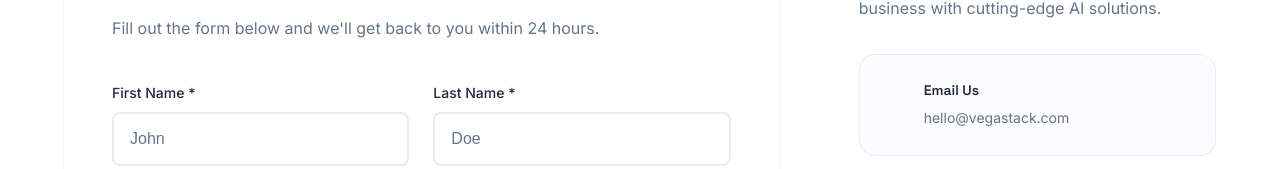
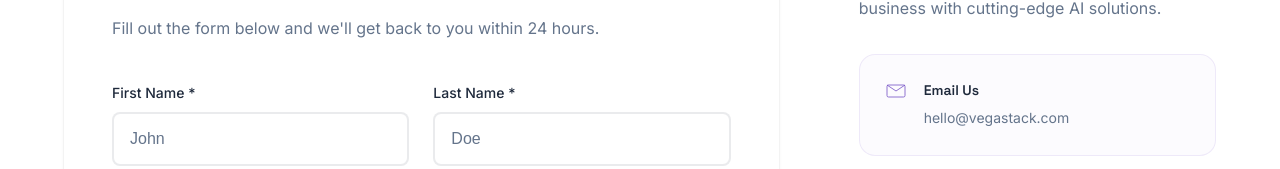
Before and after one commit to skystackeg/vegastackit1, an Angular app: page /contact in a window 1280 px wide. Shown: the part 608-777 px from the top of the page. Built offline with nearby package versions, Linux system fonts and the light colour scheme.

Commit message:
fixed the svgs in contact

```diff
--- a/src/app/pages/contact/contact.component.ts
+++ b/src/app/pages/contact/contact.component.ts
@@ -2,7 +2,15 @@
 import { Component, AfterViewInit, OnInit } from '@angular/core';
 import { CommonModule } from '@angular/common';
 import { ReactiveFormsModule, FormBuilder, FormGroup, Validators } from '@angular/forms';
+import { DomSanitizer, SafeHtml } from '@angular/platform-browser';
 import { GsapAnimations } from '../../shared/animations/gsap-animations';
+
+interface ContactInfo {
+  title: string;
+  value: string;
+  href: string;
+  icon: SafeHtml;
+}
 
 @Component({
   selector: 'app-contact',
@@ -15,47 +23,7 @@ export class ContactComponent implements OnInit, AfterViewInit {
   contactForm: FormGroup;
   isSubmitting = false;
   isSubmitted = false;
-
-  contactInfo = [
-    {
-      title: 'Email Us',
-      value: 'hello@vegastack.com',
-      href: 'mailto:hello@vegastack.com',
-      icon: `<svg viewBox="0 0 64 64" fill="none">
-        <rect x="8" y="16" width="48" height="32" rx="4" stroke="currentColor" stroke-width="2" fill="none"/>
-        <path d="M8 16L32 32L56 16" stroke="currentColor" stroke-width="2"/>
-      </svg>`
-    },
-    {
-      title: 'Call Us',
-      value: '+1 (555) 123-4567',
-      href: 'tel:+15551234567',
-      icon: `<svg viewBox="0 0 64 64" fill="none">
-        <path d="M16 8C12.6863 8 10 10.6863 10 14V50C10 53.3137 12.6863 56 16 56H48C51.3137 56 54 53.3137 54 50V14C54 10.6863 51.3137 8 48 8H16Z" stroke="currentColor" stroke-width="2" fill="none"/>
-        <path d="M18 16H46M18 20H46M18 24H30" stroke="currentColor" stroke-width="2"/>
-        <circle cx="32" cy="48" r="2" stroke="currentColor" stroke-width="2" fill="currentColor"/>
-      </svg>`
-    },
-    {
-      title: 'Visit Us',
-      value: 'Remote-First Company',
-      href: '#',
-      icon: `<svg viewBox="0 0 64 64" fill="none">
-        <path d="M32 8C38.6274 8 44 13.3726 44 20C44 26.6274 32 48 32 48C32 48 20 26.6274 20 20C20 13.3726 25.3726 8 32 8Z" stroke="currentColor" stroke-width="2" fill="none"/>
-        <circle cx="32" cy="20" r="6" stroke="currentColor" stroke-width="2" fill="currentColor"/>
-      </svg>`
-    },
-    {
-      title: 'Business Hours',
-      value: '24/7 Support Available',
-      href: '#',
-      icon: `<svg viewBox="0 0 64 64" fill="none">
-        <circle cx="32" cy="32" r="24" stroke="currentColor" stroke-width="2" fill="none"/>
-        <path d="M32 16V32L44 44" stroke="currentColor" stroke-width="2"/>
-        <circle cx="32" cy="32" r="2" stroke="currentColor" stroke-width="2" fill="currentColor"/>
-      </svg>`
-    }
-  ];
+  contactInfo: ContactInfo[] = [];
 
   services = [
     'AI Solutions',
@@ -68,7 +36,7 @@ export class ContactComponent implements OnInit, AfterViewInit {
     'Other'
   ];
 
-  constructor(private fb: FormBuilder) {
+  constructor(private fb: FormBuilder, private sanitizer: DomSanitizer) {
     this.contactForm = this.fb.group({
       firstName: ['', [Validators.required, Validators.minLength(2)]],
       lastName: ['', [Validators.required, Validators.minLength(2)]],
@@ -80,6 +48,55 @@ export class ContactComponent implements OnInit, AfterViewInit {
       timeline: [''],
       message: ['', [Validators.required, Validators.minLength(10)]]
     });
+
+    this.contactInfo = [
+      {
+        title: 'Email Us',
+        value: 'hello@vegastack.com',
+        href: 'mailto:hello@vegastack.com',
+        icon: this.sanitizer.bypassSecurityTrustHtml(`
+          <svg viewBox="0 0 64 64" fill="none">
+            <rect x="8" y="16" width="48" height="32" rx="4" stroke="currentColor" stroke-width="2" fill="none"/>
+            <path d="M8 16L32 32L56 16" stroke="currentColor" stroke-width="2"/>
+          </svg>
+        `)
+      },
+      {
+        title: 'Call Us',
+        value: '+1 (555) 123-4567',
+        href: 'tel:+15551234567',
+        icon: this.sanitizer.bypassSecurityTrustHtml(`
+          <svg viewBox="0 0 64 64" fill="none">
+            <path d="M16 8C12.6863 8 10 10.6863 10 14V50C10 53.3137 12.6863 56 16 56H48C51.3137 56 54 53.3137 54 50V14C54 10.6863 51.3137 8 48 8H16Z" stroke="currentColor" stroke-width="2" fill="none"/>
+            <path d="M18 16H46M18 20H46M18 24H30" stroke="currentColor" stroke-width="2"/>
+            <circle cx="32" cy="48" r="2" stroke="currentColor" stroke-width="2" fill="currentColor"/>
+          </svg>
+        `)
+      },
+      {
+        title: 'Visit Us',
+        value: 'Remote-First Company',
+        href: '#',
+        icon: this.sanitizer.bypassSecurityTrustHtml(`
+          <svg viewBox="0 0 64 64" fill="none">
+            <path d="M32 8C38.6274 8 44 13.3726 44 20C44 26.6274 32 48 32 48C32 48 20 26.6274 20 20C20 13.3726 25.3726 8 32 8Z" stroke="currentColor" stroke-width="2" fill="none"/>
+            <circle cx="32" cy="20" r="6" stroke="currentColor" stroke-width="2" fill="currentColor"/>
+          </svg>
+        `)
+      },
+      {
+        title: 'Business Hours',
+        value: '24/7 Support Available',
+        href: '#',
+        icon: this.sanitizer.bypassSecurityTrustHtml(`
+          <svg viewBox="0 0 64 64" fill="none">
+            <circle cx="32" cy="32" r="24" stroke="currentColor" stroke-width="2" fill="none"/>
+            <path d="M32 16V32L44 44" stroke="currentColor" stroke-width="2"/>
+            <circle cx="32" cy="32" r="2" stroke="currentColor" stroke-width="2" fill="currentColor"/>
+          </svg>
+        `)
+      }
+    ];
   }
 
   ngOnInit(): void {
```
